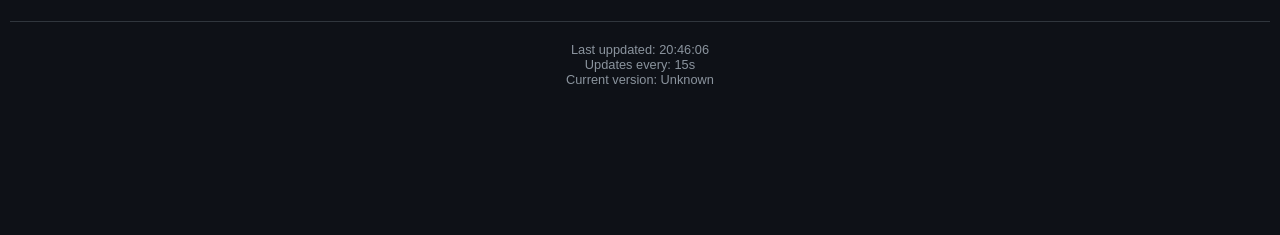
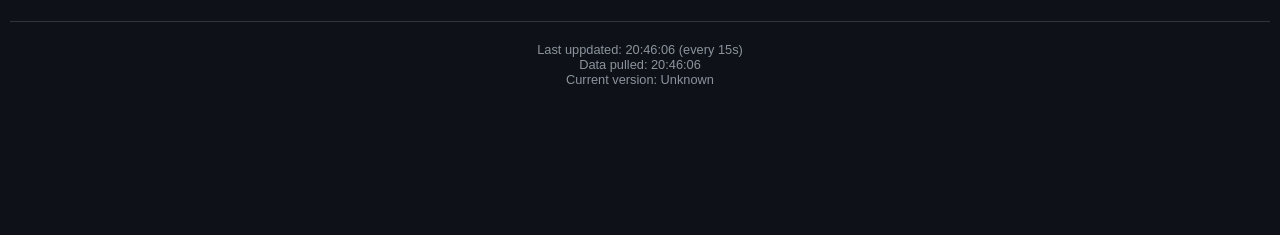
Before and after one commit to pontushojer/SistaSekunden, a Flask app: page / in a window 1280 px wide. Shown: the part 410-645 px from the top of the page. Run offline with Flask 3, Linux system fonts and the light colour scheme.

Commit message:
update template with data pull info

```diff
--- a/templates/index.html
+++ b/templates/index.html
@@ -84,8 +84,8 @@
 
         <hr>
         <p class="caption">
-            Last uppdated: {{ updated }}<br>
-            Updates every: {{ interval }}<br>
+            Last uppdated: {{ updated }} (every {{ interval }})<br>
+            Data pulled: {{ data_pulled }}<br>
             Current version: {{ git_hash }}
         </p>
     </div>
```
